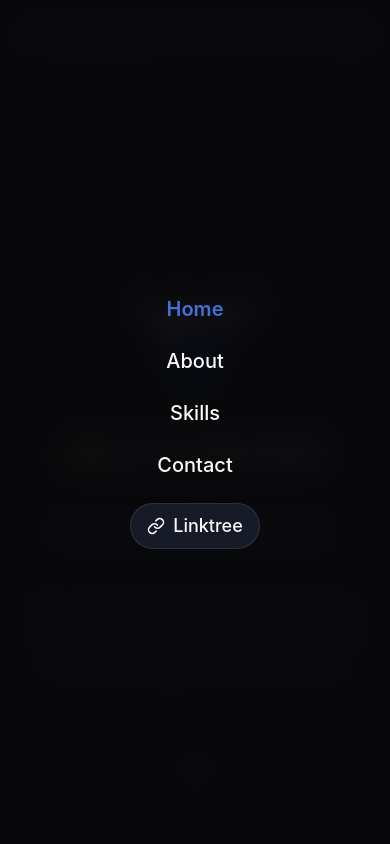
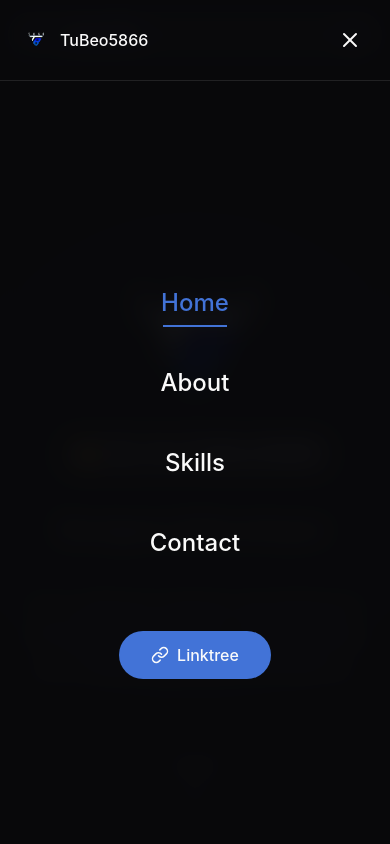
Before and after one commit to TuBeo5866/p-195704, a React (Vite) app: page / in a window 390 px wide. Both pictures are taken after a click on the button "Open menu". Shown: the top 844 px of the page. Built offline with nearby package versions, Linux system fonts and the light colour scheme.

Commit message:
Fix: Mobile menu close button and design
- Added an 'X' button to close the mobile menu.
- Updated the mobile menu design to match the provided image.

```diff
--- a/src/components/Header.tsx
+++ b/src/components/Header.tsx
@@ -139,19 +139,46 @@ const Header: React.FC = () => {
         </div>
       </div>
 
-      {/* Mobile Menu */}
+      {/* Improved Mobile Menu */}
       {isMenuOpen && (
         <div
-          className="fixed inset-0 bg-background/95 backdrop-blur-md flex flex-col items-center justify-center md:hidden"
+          className="fixed inset-0 bg-background/95 backdrop-blur-md flex flex-col md:hidden z-50"
         >
-          <nav className="flex flex-col items-center space-y-6 py-6">
+          <div className="flex justify-between items-center p-5 border-b border-white/10">
+            <a
+              href="#home"
+              className="hover:opacity-80 transition-opacity flex items-center gap-2"
+              onClick={(e) => {
+                e.preventDefault();
+                handleMenuItemClick('#home');
+              }}
+            >
+              <img
+                src="/lovable-uploads/95074087-2854-4712-8cd7-00d21e8268fd.png"
+                alt="Logo"
+                className="h-8 w-auto"
+              />
+              <span className="font-medium">TuBeo5866</span>
+            </a>
+
+            <button
+              className="text-foreground p-2 rounded-full hover:bg-white/10 focus:outline-none"
+              onClick={toggleMenu}
+              aria-label="Close menu"
+            >
+              <X size={24} />
+            </button>
+          </div>
+
+          <nav className="flex flex-col items-center justify-center flex-1 p-5">
+            <div className="flex flex-col items-center gap-8 py-8 w-full">
               {menuItems.map((item, index) => (
                 <a
                   key={item.label}
                   href={item.href}
                   className={cn(
-                  'text-xl font-medium transition-all duration-300 hover:text-primary',
-                  activeSection === item.href.slice(1) ? 'text-primary font-semibold' : 'text-foreground'
+                    'text-2xl font-medium transition-all duration-300 hover:text-primary relative py-2 px-4 w-full text-center',
+                    activeSection === item.href.slice(1) ? 'text-primary' : 'text-foreground'
                   )}
                   style={{ transitionDelay: `${index * 50}ms` }}
                   onClick={(e) => {
@@ -160,15 +187,22 @@ const Header: React.FC = () => {
                   }}
                 >
                   {item.label}
+                  <span
+                    className={cn(
+                      'absolute bottom-0 left-1/2 w-16 -translate-x-1/2 h-[2px] transition-all duration-300 transform',
+                      activeSection === item.href.slice(1) ? 'bg-primary scale-x-100' : 'bg-muted-foreground/30 scale-x-0'
+                    )}
+                  />
                 </a>
               ))}
+            </div>
 
             {/* Mobile Linktree Button */}
             <a
               href="https://linktr.ee/tubeo5866"
               target="_blank"
               rel="noopener noreferrer"
-              className="inline-flex items-center gap-2 bg-[#1A1F2C]/90 hover:bg-primary hover:text-primary-foreground transition-colors duration-200 rounded-full px-4 py-2 text-lg font-medium border border-white/10 mt-3"
+              className="mt-8 inline-flex items-center justify-center gap-2 bg-primary hover:bg-primary/90 text-primary-foreground transition-colors duration-200 rounded-full px-8 py-3 text-base font-medium"
             >
               <Link size={18} />
               Linktree
```
Lines whose indentation alone changed are shown as unchanged.
